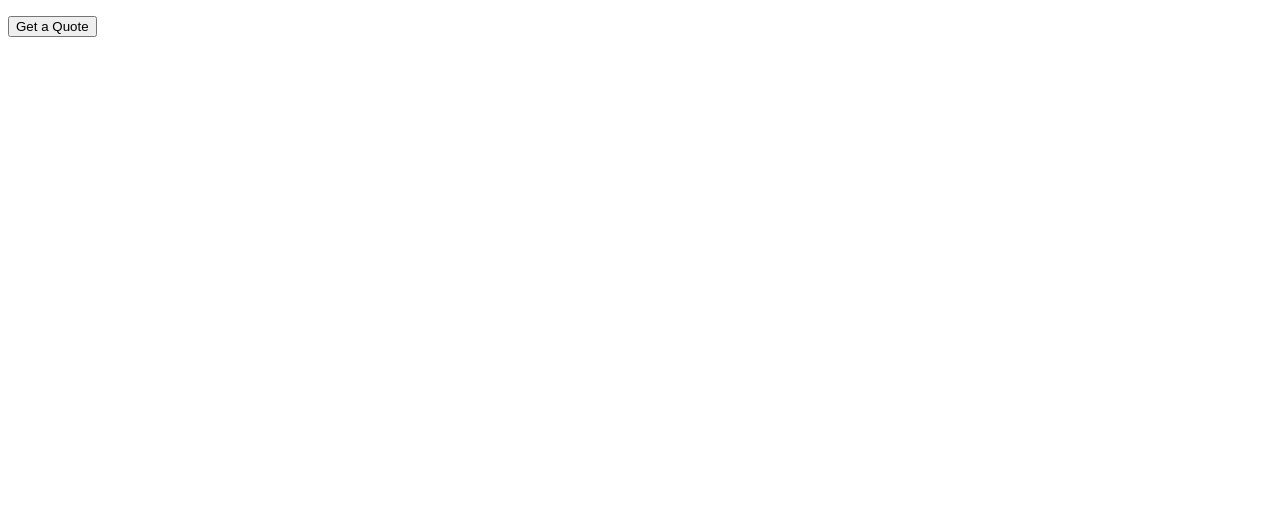
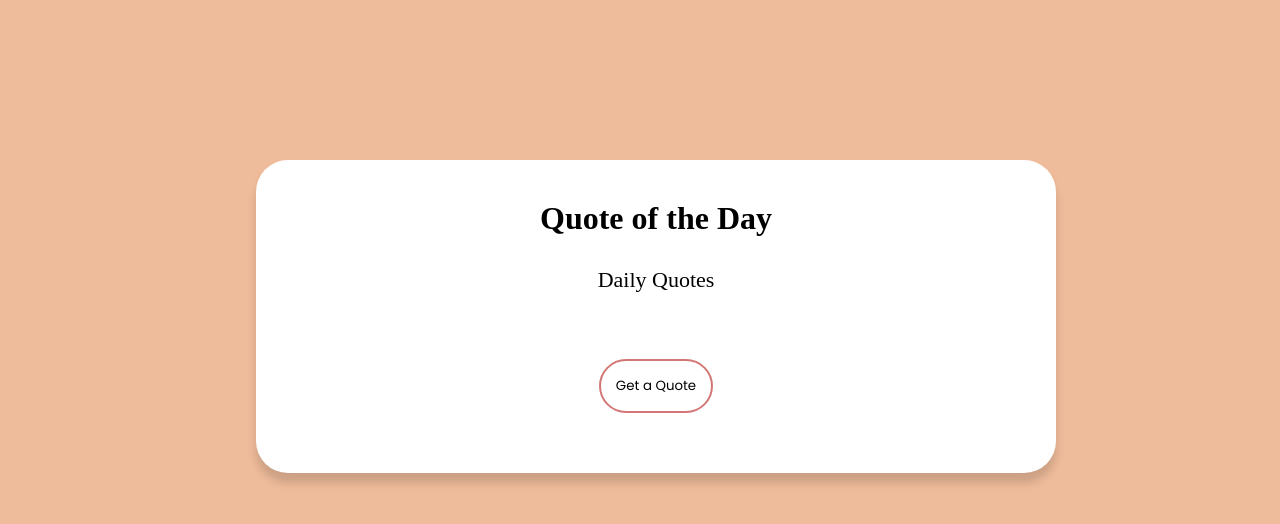
Before and after one commit to shalini-bit/Practice_Projects, a plain HTML site: page QuoteGenerator/index.html in a window 1280 px wide. Drawn offline with Linux system fonts and the light colour scheme; a web font is replaced by a local one.

Commit message:
third commit

```diff
--- a/QuoteGenerator/index.html
+++ b/QuoteGenerator/index.html
@@ -10,14 +10,20 @@
         <!-- Font style  -->
         <link rel="preconnect" href="https://fonts.googleapis.com">
         <link rel="preconnect" href="https://fonts.gstatic.com" crossorigin>
-        <link href="https://fonts.googleapis.com/css2?family=Montserrat:ital,wght@0,100..900;1,100..900&family=Philosopher&display=swap" rel="stylesheet">
+        <link href="https://fonts.googleapis.com/css2?family=Playfair:ital,opsz,wght@0,5..1200,300..900;1,5..1200,300..900&family=Poppins&display=swap" rel="stylesheet">
+        <link href="https://fonts.googleapis.com/css2?family=Poppins:ital,wght@0,100;0,200;0,300;0,400;0,500;0,600;0,700;0,800;0,900;1,100;1,200;1,300;1,400;1,500;1,600;1,700;1,800;1,900&display=swap" rel="stylesheet">
 
         <!-- Stylesheet  -->
         <link rel="stylesheet" href="style.css">
     </head>
     <body>
         <div class = " container">
-            <p id ="quote"></p>
+            <h1>Quote of the Day</h1>
+            <div class = " quotedata">
+            <p id ="quote"> Daily Quotes</p>
+            <br>
+            <p id ="author"></p>
+            </div>
             <button id = "btn">Get a Quote</button>
         </div>
         <script src="script.js" ></script>
--- a/QuoteGenerator/script.js
+++ b/QuoteGenerator/script.js
@@ -1,13 +1,16 @@
-const URL = "https://cat-fact.herokuapp.com/facts";
+const URL = "https://api.quotable.io/random";
 const newquote = document.querySelector("#quote");
+const newauthor = document.querySelector("#author");
 const btn = document.querySelector("#btn");
+
 
 
 
 const getQuotes = async () => {
     let response = await fetch (URL);
     let data = await response.json();
-    newquote.innerText = data[0].text;
+    newquote.innerText = data.content;
+    newauthor.innerText = "-" + data.author;
 }
 
 btn.addEventListener("click" ,getQuotes);
--- a/QuoteGenerator/style.css
+++ b/QuoteGenerator/style.css
@@ -0,0 +1,77 @@
+*{
+    margin: 0;
+    padding: 0;
+    box-sizing: border-box;
+}
+
+.playfair-regular {
+    font-family: "Playfair", serif;
+    font-optical-sizing: auto;
+    font-weight: 600;
+    font-style: normal;
+  }
+
+  .poppins-regular {
+    font-family: "Poppins", sans-serif;
+    font-weight: 600;
+    font-style: normal;
+  }
+
+
+body{
+    background-color: #EFBC9B;
+    font-family: "Playfair", serif;
+
+}
+
+.container{
+    background-color: #fff;
+    width: 800px;
+
+    border-radius: 2rem;
+    padding : 40px;
+    text-align: center;
+    box-shadow : 0 10px 10px 0px rgba(0,0,0,0.15);
+    /* transform : translate(-50% , -50%); */
+
+
+    position: absolute;
+    left : 20%;
+    top: 20%;
+
+
+}
+
+h1{
+    margin-bottom: 20px;
+}
+
+.quotedata{
+   padding : 10px;
+   font-size: 22px;
+}
+
+#author{
+    text-align: right;
+    margin-top: 10px;
+    font-size: 18px;
+}
+
+#btn {
+    font-family: "Poppins", serif;
+    background-color:  transparent;
+    border : 2px solid  #D37676;
+    color : black;
+    padding :15px ;
+    justify-content: center;
+    align-items: center;
+    margin: 20px;
+    border-radius: 2rem;
+    cursor: pointer;
+}
+
+#btn:hover{
+    color : white;
+    background-color: #D37676;
+    font-weight: 600;
+}
```
